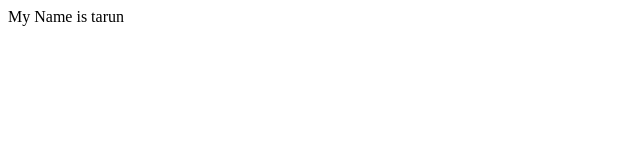
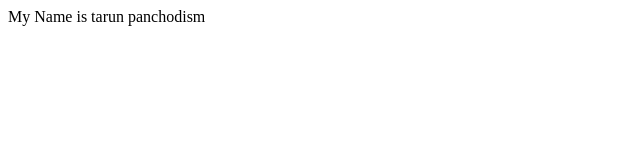
Before and after one commit to AngelWing229/third, a plain HTML site: page index.html in a window 1280 px wide. Shown: the whole page, without its empty margins (0-640 px from the left). Drawn offline with Linux system fonts and the light colour scheme.

Commit message:
panchodism

```diff
--- a/index.html
+++ b/index.html
@@ -7,7 +7,7 @@
     <title>Document</title>
 </head>
 <body>
-    My Name is tarun
+    My Name is tarun panchodism
 
 </body>
 </html>
```
Also changed, not shown: about.html (deleted).
